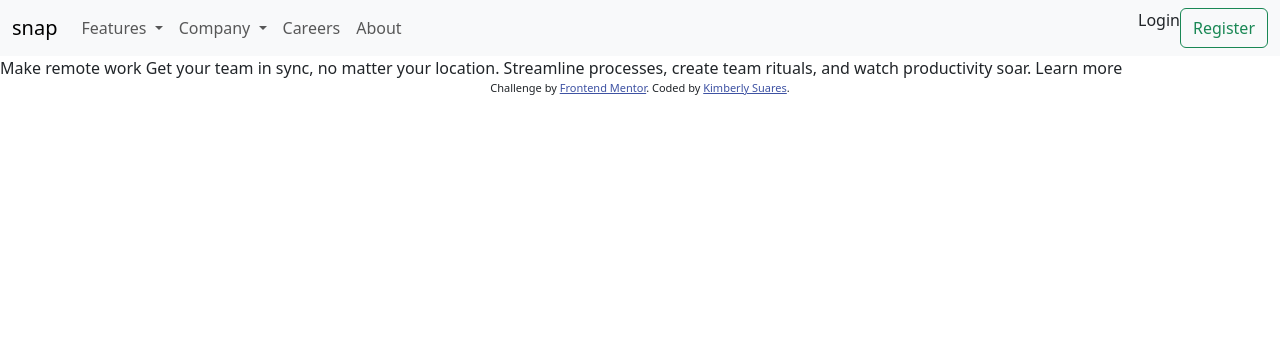
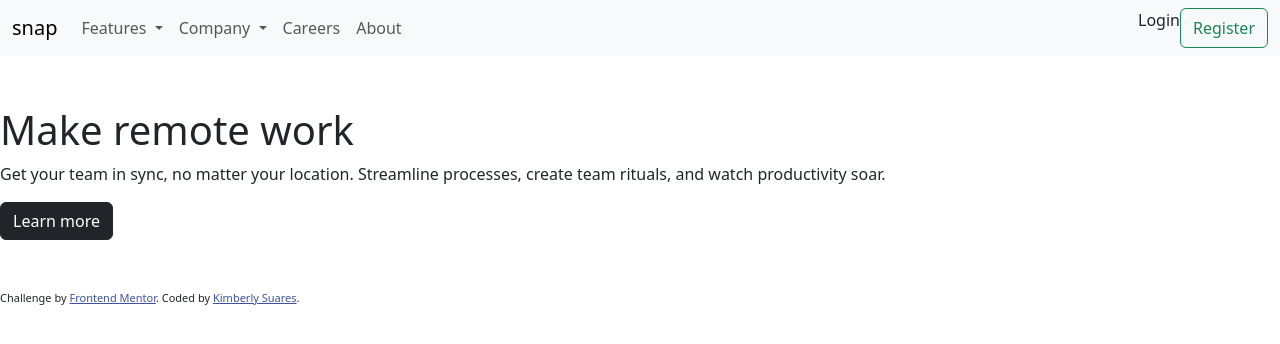
Before and after one commit to ksuares1/remote-work-landing, a plain HTML site: page index.html in a window 1280 px wide. Drawn offline with nearby package versions, Linux system fonts and the light colour scheme.

Commit message:
added css for button

```diff
--- a/assets/css/style.css
+++ b/assets/css/style.css
@@ -4,3 +4,30 @@
     }
     .attribution a {
     color: hsl(228, 45%, 44%); }
+
+
+    button{
+        background:black;
+        color:white;
+        padding:15px;
+        /* border:solid; */
+        border-radius:20px;
+        margin:0 auto;
+    }
+
+    button:hover{
+        cursor:pointer;
+    }
+
+    .header-container{
+        margin:50px auto;
+
+    }
+
+    h1{
+        line-height: 1.5;
+    }
+
+    footer{
+        position:fixed;
+    }
--- a/index.html
+++ b/index.html
@@ -11,7 +11,7 @@
 
   </head>
   <body>
-
+  <div>
   <nav class="navbar navbar-expand-lg bg-body-tertiary">
   <div class="container-fluid">
     <a class="navbar-brand" href="#">snap</a>
@@ -53,12 +53,24 @@
 </nav>
 
 
-    Make remote work
 
-    Get your team in sync, no matter your location. Streamline processes,
-    create team rituals, and watch productivity soar.
+<div class="header-container">
 
-    Learn more
+    <h1>Make remote work</h1>
+
+    <p>Get your team in sync, no matter your location. Streamline processes,
+    create team rituals, and watch productivity soar.</p>
+      <button type="button" class="btn btn-dark">Learn more</button>
+
+    </div>
+
+
+
+    <!-- <div class="img-container">
+      <img src="assets/images/image-hero-desktop.png" alt="image-of-man-on-phone"/>
+    </div>
+     -->
+
 
     <div class="attribution">
       <footer>Challenge by <a href="https://www.frontendmentor.io?ref=challenge" target="_blank">Frontend Mentor</a>.
@@ -68,6 +80,7 @@
     <script src="https://cdn.jsdelivr.net/npm/bootstrap@5.3.0-alpha1/dist/js/bootstrap.bundle.min.js" integrity="sha384-w76AqPfDkMBDXo30jS1Sgez6pr3x5MlQ1ZAGC+nuZB+EYdgRZgiwxhTBTkF7CXvN" crossorigin="anonymous"></script>
     <script src="https://cdn.jsdelivr.net/npm/@popperjs/core@2.11.6/dist/umd/popper.min.js" integrity="sha384-oBqDVmMz9ATKxIep9tiCxS/Z9fNfEXiDAYTujMAeBAsjFuCZSmKbSSUnQlmh/jp3" crossorigin="anonymous"></script>
   <script src="https://cdn.jsdelivr.net/npm/bootstrap@5.3.0-alpha1/dist/js/bootstrap.min.js" integrity="sha384-mQ93GR66B00ZXjt0YO5KlohRA5SY2XofN4zfuZxLkoj1gXtW8ANNCe9d5Y3eG5eD" crossorigin="anonymous"></script></body>
+  </div>
   </html>
   </body>
   </html>
```
